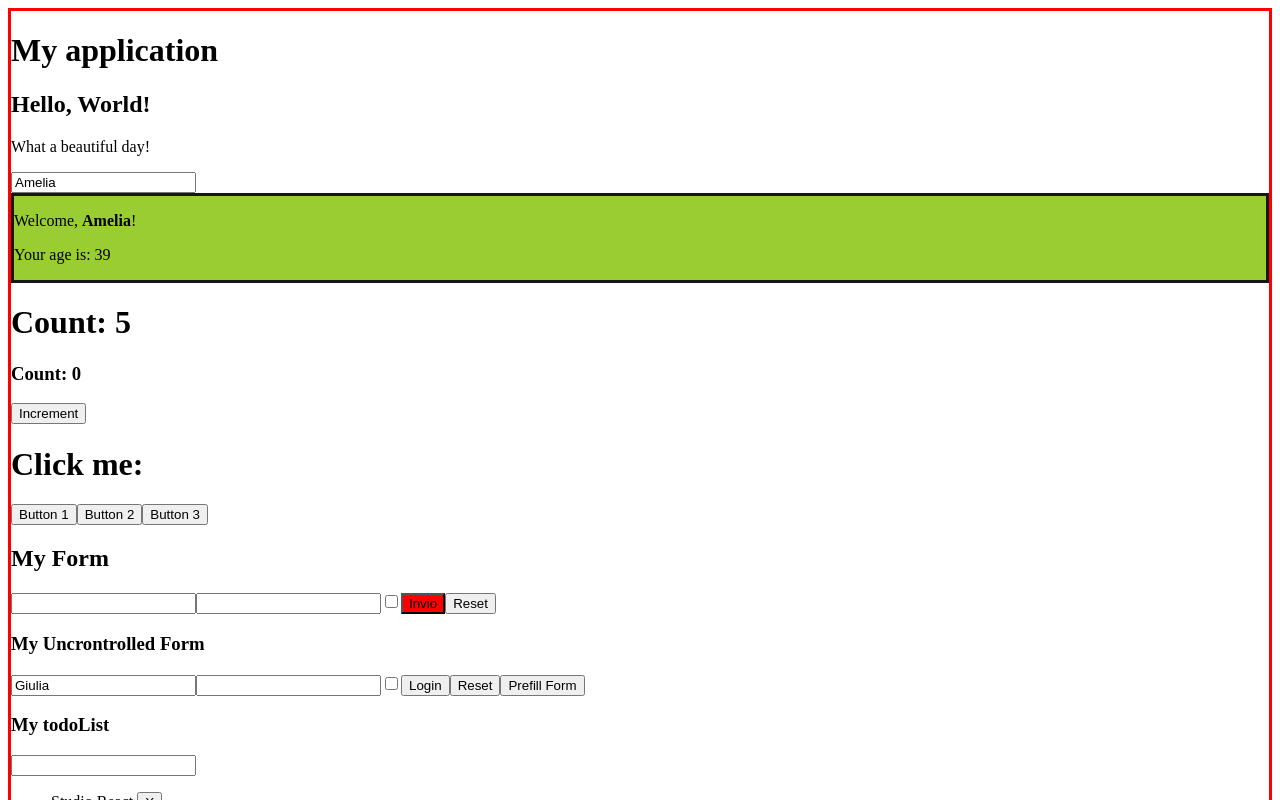
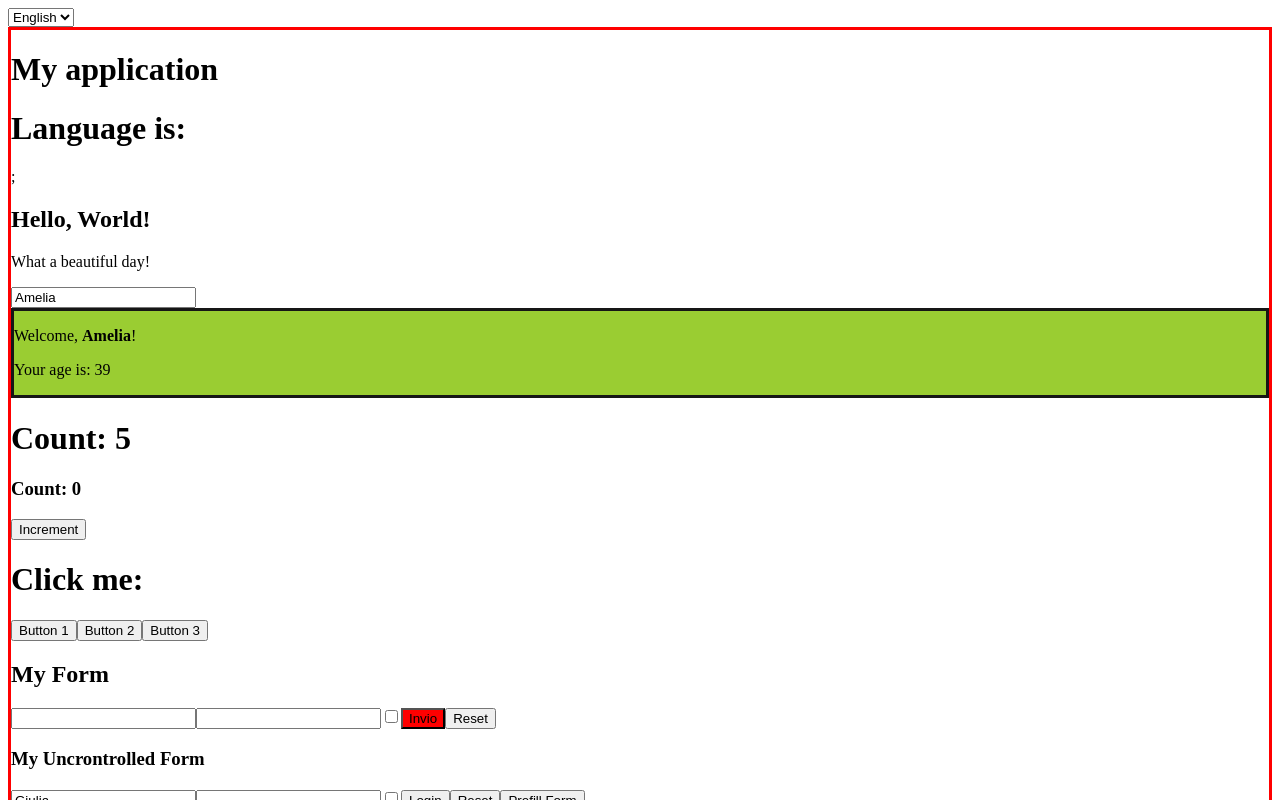
Before and after one commit to ameted83/React-exercises, a React (Create React App) app: page / in a window 1280 px wide. Shown: the top 800 px of the page. Built offline with nearby package versions, Linux system fonts and the light colour scheme.

Commit message:
context-02

```diff
--- a/src/App.js
+++ b/src/App.js
@@ -8,12 +8,31 @@ import { Login } from "./Login";
 import { UncontrolLogin } from "./UncontrolLogin";
 import { TodoList } from "./TodoList";
 import { Container } from "./Container";
+import { DisplayLanguage } from "./DisplayLanguage";
+import { CreateLanguage } from "./CreateLanguage";
 
 export class App extends React.Component {
+  state = {
+    language: "en",
+  };
+  handleLanguageChange = (event) => {
+    this.setState({
+      language: event.target.value,
+    });
+  };
   render() {
     return (
       <>
+        <select
+          value={this.state.language}
+          onChange={this.handleLanguageChange}
+        >
+          <option value="en">English</option>
+          <option value="it">Italiano</option>
+        </select>
+        <DisplayLanguage.Provider value={this.state.language}>
           <Container title={"My application"}>
+            <CreateLanguage />
             <Hello />
             <InteractiveWelcome />
             <Counter />
@@ -32,7 +51,9 @@ export class App extends React.Component {
                           return (
                             <li>
                               {item},
-                            <button onClick={() => removeItem(index)}>X</button>
+                              <button onClick={() => removeItem(index)}>
+                                X
+                              </button>
                             </li>
                           );
                         })}
@@ -45,6 +66,7 @@ export class App extends React.Component {
               }}
             />
           </Container>
+        </DisplayLanguage.Provider>
       </>
     );
   }
--- /dev/null
+++ b/src/CreateLanguage.js
@@ -0,0 +1,22 @@
+import React from "react";
+import { DisplayLanguage } from "./DisplayLanguage";
+
+const Strings = {
+  en: { CURRENT_LANGUAGE: "Language is:" },
+  it: { CURRENT_LANGUAGE: "La lingua è:" },
+};
+
+export class CreateLanguage extends React.Component {
+  render() {
+    return (
+      <div>
+        <DisplayLanguage.Consumer>
+          {(language) => {
+            return <h1>{Strings[language].CURRENT_LANGUAGE}</h1>;
+          }}
+        </DisplayLanguage.Consumer>
+        ;
+      </div>
+    );
+  }
+}
--- /dev/null
+++ b/src/DisplayLanguage.js
@@ -0,0 +1,3 @@
+import { createContext } from "react";
+
+export const DisplayLanguage = createContext("en");
```
Lines whose indentation alone changed are shown as unchanged.
